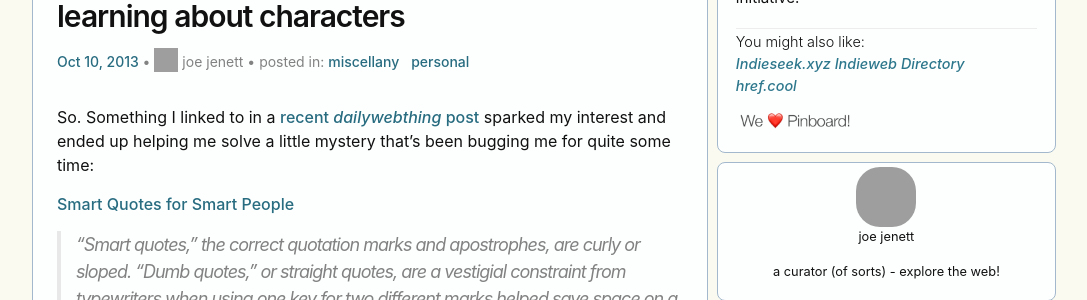
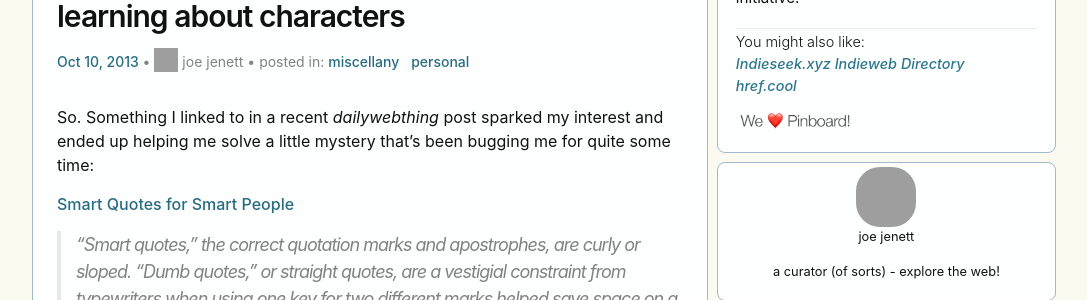
Before and after one commit to joejenett/i.webthings, a Jekyll site: the page built from _posts/2013-10-10-learning_about_characters.md, in a window 1280 px wide, cut to the strip 281-581 px from the top of the page. Shown: the whole strip, without its empty margins (96-1183 px from the left). Built offline with Jekyll 4.4.1, drawn with Linux system fonts in a browser that asks for light colours; comment, search, counter and statistics services are not loaded; part of the change alters nothing that is shown; grey boxes are pictures that could not be loaded.

```diff
--- a/_posts/2013-10-10-learning_about_characters.md
+++ b/_posts/2013-10-10-learning_about_characters.md
@@ -6,7 +6,7 @@ author: joe jenett
 excerpt: |
 
   <p>
-  So. Something I linked to in a <a href="http://dailywebthing.com/linkport/archives/011035.shtml">recent <i>dailywebthing</i> post</a> sparked my interest and ended up helping me solve a little mystery that’s been bugging me for quite some time:
+  So. Something I linked to in a recent <i>dailywebthing</i> post sparked my interest and ended up helping me solve a little mystery that’s been bugging me for quite some time:
   </p>
   <p>
   <a href="http://smartquotesforsmartpeople.com/">Smart Quotes for Smart People</a>
@@ -33,7 +33,7 @@ categories:
   - miscellany
   - personal
 ---
-So. Something I linked to in a [recent _dailywebthing_ post](http://dailywebthing.com/linkport/archives/011035.shtml) sparked my interest and ended up helping me solve a little mystery that’s been bugging me for quite some time:
+So. Something I linked to in a recent _dailywebthing_ post sparked my interest and ended up helping me solve a little mystery that’s been bugging me for quite some time:
 
 [Smart Quotes for Smart People](http://smartquotesforsmartpeople.com/)
 
```
